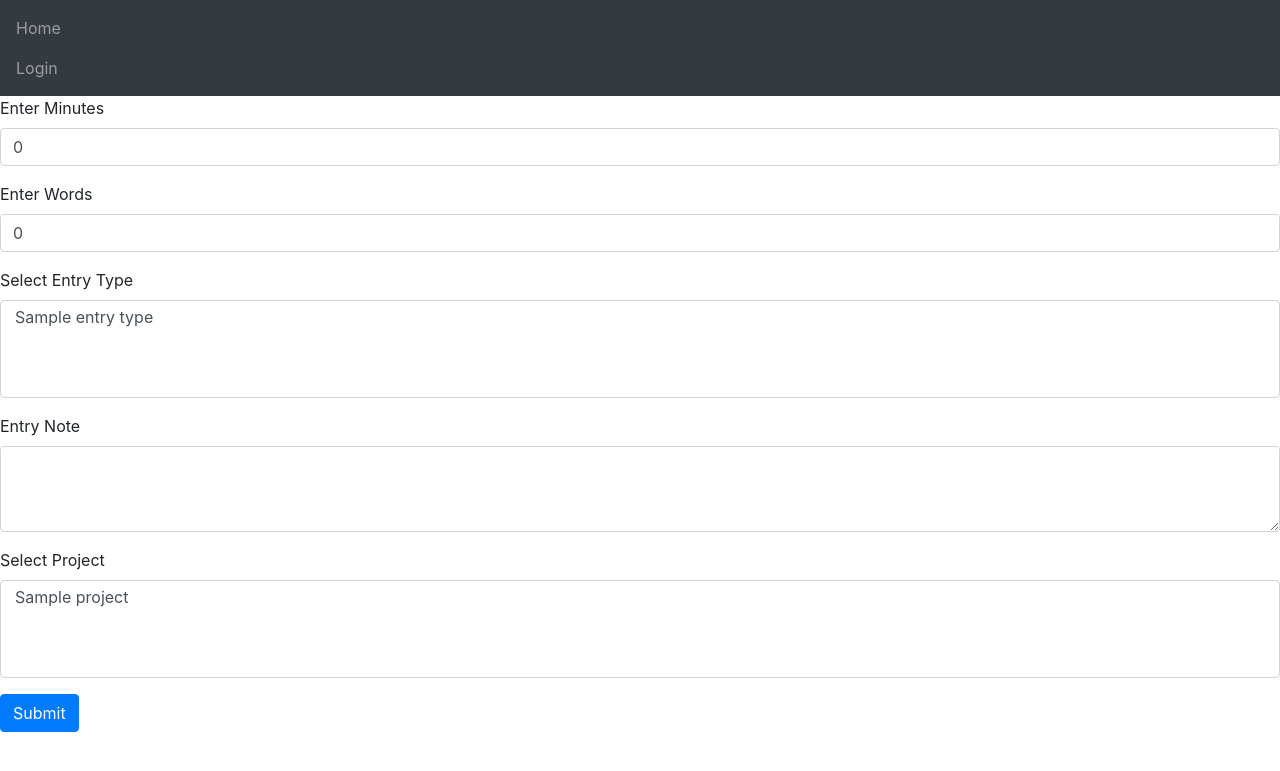
After one commit to ekmerline/hb-writing-stats, a Flask app: template templates/new-entry.html in a window 1280 px wide. The commit adds this page. Shown: the top 771 px of the page. Run offline with Flask 2, Linux system fonts and the light colour scheme; the template is opened without the code that fills it: most values are stand-ins (such as "Sample title", 1, 10 or a date in 2020); some libraries are stand-ins or nearby versions.

Commit message:
Added new-entry.html, modified stats page with link to new-entry, added route for it and route for form to create a new entry.

```diff
--- a/server.py
+++ b/server.py
@@ -75,6 +75,30 @@ def add_new_project():
         project_create_date=project_create_date)
     return redirect('/')
 
+@app.route('/new-entry')
+def new_entry_page():
+    if session.get('is_logged_in', False):
+        return render_template('new-entry.html')
+    else:
+        return redirect('/')
+
+@app.route('/new-entry', methods=['POST'])
+def add_new_entry():
+    project = crud.get_project_by_id(request.form.get('projectSelect'))
+    entry_type = crud.get_entry_type_by_id(request.form.get('entryType'))
+    entry_note = request.form.get('entryNote')
+    entry_words = request.form.get('entryWords')
+    entry_minutes = request.form.get('entryMinutes')
+    entry_datetime = datetime.now()
+
+    crud.create_entry(project=project,
+                entry_type=entry_type,
+                entry_words=entry_words,
+                entry_minutes=entry_minutes,
+                entry_note=entry_note,
+                entry_datetime=entry_datetime)
+    return redirect('/')
+
 @app.route('/api/projects')
 def get_projects():
     db_projects = crud.get_projects()
--- /dev/null
+++ b/templates/new-entry.html
@@ -0,0 +1,40 @@
+{% extends 'base.html' %}
+{% block title %}Writing Stats - New Entry {% endblock %}
+
+{% block body %}
+<div>
+    {{ message }}
+</div>
+<form class="new-entry-form" method="post">
+    <div class="form-group">
+      <label for="entryMinutes">Enter Minutes</label>
+      <input type="number" class="form-control" id="entryMinutes" name="entryMinutes" value="0">
+    </div>
+    <div class="form-group">
+      <label for="entryWords">Enter Words</label>
+      <input type="number" class="form-control" id="entryWords" name="entryWords" value="0">
+    </div>
+    <div class="form-group">
+        <label for="entryType">Select Entry Type</label>
+        <select multiple class="form-control" id="entryType" name="entryType">
+            {% for entry_type in entry_types %}
+            <option value={{ entry_type.entry_type_id }}>{{ entry_type.entry_type_name }}</option>
+            {% endfor %}
+        </select>
+      </div>
+    <div class="form-group">
+        <label for="entryNote">Entry Note</label>
+        <textarea class="form-control" id="entryNote" rows="3"></textarea>
+    </div>
+    <div class="form-group">
+        <label for="projectSelect">Select Project</label>
+        <select multiple class="form-control" id="projectSelect" name="project">
+            {% for project in projects %}
+            <option value={{ project.project_id }}>{{ project.project_name }}</option>
+            {% endfor %}
+        </select>
+      </div>
+    <button type="submit" class="btn btn-primary">Submit</button>
+  </form>
+
+{% endblock %}
--- a/templates/stats-page.html
+++ b/templates/stats-page.html
@@ -4,6 +4,9 @@
 {% if is_logged_in %}
 <li class="nav-item">
     <a class="nav-link" href="/new-project">New Project</a>
+</li>
+<li class="nav-item">
+    <a class="nav-link" href="/new-entry">New Entry</a>
 </li>
 <li class="nav-item">
     <select class="form-select" id="currentProject" name="currentProject">
```
